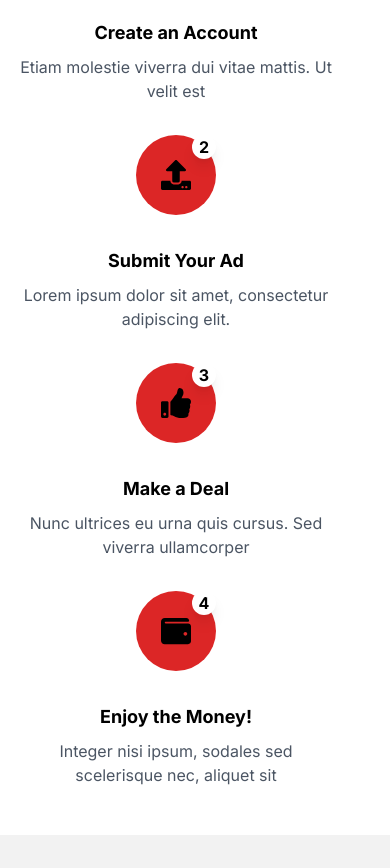
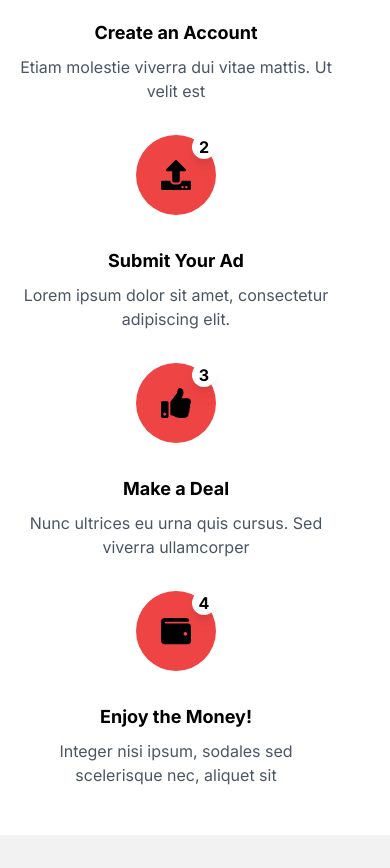
Before and after one commit to iaffansheikh21/CarryGo, a Next.js app: page /home3 in a window 390 px wide. Shown: the part 2620-3488 px from the top of the page. Built offline with nearby package versions, Linux system fonts and the light colour scheme.

Commit message:
Selling steps component updated

```diff
--- a/src/app/components/Navbar.tsx
+++ b/src/app/components/Navbar.tsx
@@ -644,7 +644,7 @@ const Navbar = () => {
                     Home 3
                   </span>
                 </Link>
-                <Link href="/" passHref>
+                <Link href="home4" passHref>
                   <span className="block px-4 py-2 text-gray-700 hover:bg-gray-100 cursor-pointer" onClick={() => setActiveDropdown(null)}>
                     Home 4
                   </span>
--- a/src/app/components/SellingSteps.tsx
+++ b/src/app/components/SellingSteps.tsx
@@ -1,74 +1,7 @@
-// import React from "react";
-// import { FaUser, FaUpload, FaThumbsUp, FaWallet } from "react-icons/fa";
-
-// interface Step {
-//   icon: React.ReactElement;
-//   title: string;
-//   description: string;
-//   stepNumber: number;
-// }
-
-// const steps: Step[] = [
-//   {
-//     icon: <FaUser size={30} className="text-black" />,
-//     title: "Create an Account",
-//     description: "Etiam molestie viverra dui vitae mattis. Ut velit est",
-//     stepNumber: 1,
-//   },
-//   {
-//     icon: <FaUpload size={30} className="text-black" />,
-//     title: "Submit Your Ad",
-//     description: "Lorem ipsum dolor sit amet, consectetur adipiscing elit.",
-//     stepNumber: 2,
-//   },
-//   {
-//     icon: <FaThumbsUp size={30} className="text-black" />,
-//     title: "Make a Deal",
-//     description: "Nunc ultrices eu urna quis cursus. Sed viverra ullamcorper",
-//     stepNumber: 3,
-//   },
-//   {
-//     icon: <FaWallet size={30} className="text-black" />,
-//     title: "Enjoy the Money!",
-//     description: "Integer nisi ipsum, sodales sed scelerisque nec, aliquet sit",
-//     stepNumber: 4,
-//   },
-// ];
-
-// const SellingSteps: React.FC = () => {
-//   return (
-//     <div className="py-12 px-4 md:px-12 lg:px-24 bg-white">
-//       <h2 className="text-2xl font-bold text-center mb-12">
-//         Selling With Us Is Easy
-//       </h2>
-//       <div className="flex flex-wrap justify-center gap-8">
-//         {steps.map((step) => (
-//           <div
-//             key={step.stepNumber}
-//             className="flex flex-col items-center text-center max-w-xs"
-//           >
-//             <div className="relative">
-//               <div className="bg-red-600 rounded-full h-20 w-20 flex items-center justify-center mb-4">
-//                 {step.icon}
-//               </div>
-//               <span className="absolute top-0 right-0 bg-white text-black rounded-full h-6 w-6 flex items-center justify-center font-bold shadow-lg">
-//                 {step.stepNumber}
-//               </span>
-//             </div>
-//             <h3 className="text-lg font-bold mt-4">{step.title}</h3>
-//             <p className="text-gray-600 mt-2">{step.description}</p>
-//           </div>
-//         ))}
-//       </div>
-//     </div>
-//   );
-// };
-
-// export default SellingSteps;
-
-
-import React from "react";
-import { FaUser, FaUpload, FaThumbsUp, FaWallet } from "react-icons/fa";
+'use client';
+import React from 'react';
+import { FaUser, FaUpload, FaThumbsUp, FaWallet } from 'react-icons/fa';
+import { usePathname } from 'next/navigation';
 
 interface Step {
   icon: React.ReactElement;
@@ -79,53 +12,63 @@ interface Step {
 
 const steps: Step[] = [
   {
-    icon: <FaUser size={30} className="text-black" />,
-    title: "Create an Account",
-    description: "Etiam molestie viverra dui vitae mattis. Ut velit est",
+    icon: <FaUser size={30} />,
+    title: 'Create an Account',
+    description: 'Etiam molestie viverra dui vitae mattis. Ut velit est',
     stepNumber: 1,
   },
   {
-    icon: <FaUpload size={30} className="text-black" />,
-    title: "Submit Your Ad",
-    description: "Lorem ipsum dolor sit amet, consectetur adipiscing elit.",
+    icon: <FaUpload size={30} />,
+    title: 'Submit Your Ad',
+    description: 'Lorem ipsum dolor sit amet, consectetur adipiscing elit.',
     stepNumber: 2,
   },
   {
-    icon: <FaThumbsUp size={30} className="text-black" />,
-    title: "Make a Deal",
-    description: "Nunc ultrices eu urna quis cursus. Sed viverra ullamcorper",
+    icon: <FaThumbsUp size={30} />,
+    title: 'Make a Deal',
+    description: 'Nunc ultrices eu urna quis cursus. Sed viverra ullamcorper',
     stepNumber: 3,
   },
   {
-    icon: <FaWallet size={30} className="text-black" />,
-    title: "Enjoy the Money!",
-    description: "Integer nisi ipsum, sodales sed scelerisque nec, aliquet sit",
+    icon: <FaWallet size={30} />,
+    title: 'Enjoy the Money!',
+    description: 'Integer nisi ipsum, sodales sed scelerisque nec, aliquet sit',
     stepNumber: 4,
   },
 ];
 
 const SellingSteps: React.FC = () => {
+  const pathname = usePathname();
+
+  const getTextColorClass = () => (pathname === '/home4' ? 'text-white' : 'text-black');
+  const getBgColorClass = () => (pathname === '/home4' ? 'bg-black' : 'bg-white');
+  const getIconBgColorClass = () => (pathname === '/home4' ? 'bg-red-600' : 'bg-red-500');
+  const getIconColorClass = () => (pathname === '/home4' ? 'text-black' : 'text-black');
+  const getIconTextBgColorClass = () => (pathname === '/home4' ? 'bg-white' : 'bg-white');
+  const getIconTextColorClass = () => (pathname === '/home4' ? 'text-black' : 'text-black');
   return (
-    <div className="py-12 px-4 md:px-12 lg:px-24 bg-white">
-      <h2 className="text-2xl font-bold text-center mb-12">
+    <div className={`py-12 px-4 md:px-12 lg:px-24 ${getBgColorClass()} ${getTextColorClass()}`}>
+      <h2 className={`text-2xl font-bold text-center mb-12`}>
         Selling With Us Is Easy
       </h2>
-      <div className="flex flex-col lg:flex-row justify-center gap-8">
+      <div className={`flex flex-col lg:flex-row justify-center gap-8`}>
         {steps.map((step) => (
           <div
             key={step.stepNumber}
-            className="flex flex-col items-center text-center max-w-xs"
+            className={`flex flex-col items-center text-center max-w-xs`}
           >
             <div className="relative">
-              <div className="bg-red-600 rounded-full h-20 w-20 flex items-center justify-center mb-4">
-                {step.icon}
+              <div className={`rounded-full h-20 w-20 flex items-center justify-center mb-4 ${getIconBgColorClass()}`}>
+                <div className={`${getIconColorClass()}`}>
+                  {step.icon}
+                </div>
               </div>
-              <span className="absolute top-0 right-0 bg-white text-black rounded-full h-6 w-6 flex items-center justify-center font-bold shadow-lg">
+              <span className={`absolute top-0 right-0 ${getIconTextBgColorClass()} ${getIconTextColorClass()} rounded-full h-6 w-6 flex items-center justify-center font-bold shadow-lg`}>
                 {step.stepNumber}
               </span>
             </div>
-            <h3 className="text-lg font-bold mt-4">{step.title}</h3>
-            <p className="text-gray-600 mt-2">{step.description}</p>
+            <h3 className={`text-lg font-bold mt-4 ${getTextColorClass()}`}>{step.title}</h3>
+            <p className={`mt-2 ${pathname === '/home4' ? 'text-gray-300' : 'text-gray-600'}`}>{step.description}</p>
           </div>
         ))}
       </div>
--- /dev/null
+++ b/src/app/home4/page.tsx
@@ -0,0 +1,24 @@
+import Image from "next/image";
+import Navbar from "../components/Navbar";
+import HeroSection from '../components/HeroSection'
+import Footer from "../components/Footer";
+import FeaturedAds from "../components/FeaturedAds";
+import SellingSteps from "../components/SellingSteps";
+import RecentAds from "../components/RecentAds";
+
+export default function Home() {
+  return (
+    <div>
+      <Navbar />
+      <HeroSection />
+      <FeaturedAds />
+      <SellingSteps/>
+
+      <div
+        className=" h-48 bg-[#F2F2F2]"
+        style={{ clipPath: "ellipse(70% 50% at 50% 0%)", zIndex: 10 }}
+      ></div>
+      <Footer/>
+    </div>
+  );
+}
```
